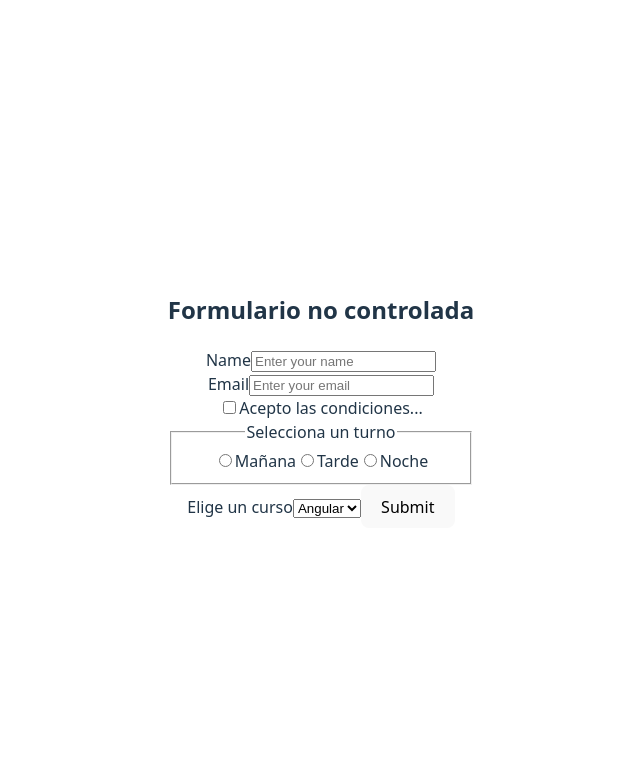
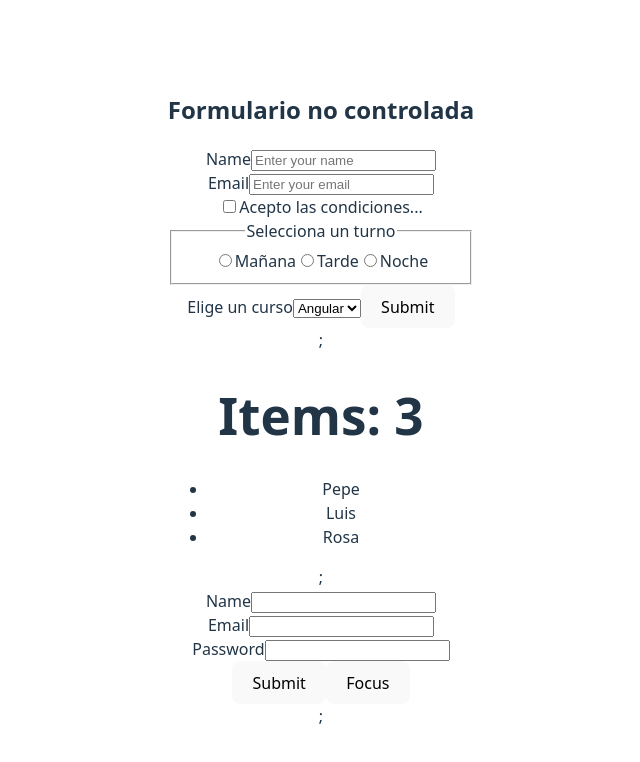
Before and after one commit to alce65/react-demo, a React (Vite) app: page / in a window 1280 px wide. Shown: the top 762 px of the page, without its empty margins (319-959 px from the left). Built offline with nearby package versions, Linux system fonts and the light colour scheme; the HTML template or start-up script is replaced by a standard one.

Commit message:
Add day4 demos

```diff
--- a/src/App.tsx
+++ b/src/App.tsx
@@ -2,12 +2,20 @@ import type { JSX } from 'react';
 import './App.css';
 // import { Form } from './components/7.form';
 import { FormNC } from './components/7b.form.NC';
+import { ItemsWrapper } from './components/11.items';
+import { FormFocus } from './components/12.focus';
 //import { Initial } from "./components/initial";
 
 const App = (): JSX.Element => {
-  return <FormNC />;
-  // <Form />;
-  // <Initial />;
+  return (
+    <>
+      <FormNC />;
+      {/* // <Form />;
+      // <Initial />; */}
+      <ItemsWrapper />;
+      <FormFocus />;
+    </>
+  );
 };
 
 export default App;
--- /dev/null
+++ b/src/components/11.items.tsx
@@ -0,0 +1,61 @@
+import { useCallback, useEffect, useState } from 'react';
+
+export type Item = {
+  id: number;
+  name: string;
+};
+
+type Props = {
+  getData: () => Promise<Item[]>;
+};
+
+export const Items: React.FC<Props> = ({ getData }) => {
+  const [items, setItems] = useState<Item[]>([]);
+
+  const loadData = useCallback(async (): Promise<void> => {
+    const data = await getData();
+    setItems(() => data);
+  }, []);
+
+  //   const loadDataCB = (): void => {
+  //     getData().then((data) => {
+  //       setItems(() => data);
+  //     });
+  //   };
+
+  useEffect(() => {
+    console.log('loadData');
+    loadData();
+  }, []);
+
+  return (
+    <div>
+      <h1>Items: {items.length}</h1>
+      {/* <button onClick={() => setItems([...Items, { id: Items.length + 1, name: `Item ${Items.length + 1}` }])}>
+                Add Item
+            </button> */}
+      <ul>
+        {items.map((item) => (
+          <li key={item.id}>{item.name}</li>
+        ))}
+      </ul>
+    </div>
+  );
+};
+
+export const ItemsWrapper: React.FC = () => {
+  const getData = useCallback(async (): Promise<Item[]> => {
+    return new Promise((resolve) => {
+      setTimeout(() => {
+        resolve([
+          { id: 1, name: 'Pepe' },
+          { id: 2, name: 'Luis' },
+          { id: 3, name: 'Rosa' },
+        ]);
+      }, 1000);
+    });
+  }, []);
+
+  // return <Items getData={async () => []}></Items>;
+  return <Items getData={getData}></Items>;
+};
--- /dev/null
+++ b/src/components/12.focus.tsx
@@ -0,0 +1,45 @@
+import { useRef } from "react";
+
+export const FormFocus: React.FC = () => {
+
+
+    const inputRef = useRef<HTMLInputElement>(null)
+
+
+  //   const focusInput = (ev: React.MouseEvent<HTMLButtonElement>): void => {
+  //     const form = ev.currentTarget.parentElement as HTMLFormElement;
+  //     const input = form.querySelector('input[type="text"]') as HTMLInputElement;
+  //     input.focus();
+  //     console.log('Focus input');
+  //   };
+
+  const focusInput = (): void => {
+    inputRef.current?.focus();
+  };
+
+  return (
+    <form>
+      <div>
+        <label htmlFor="name">Name</label>
+        <input
+          ref={inputRef} // Referencia al input
+          type="text"
+          id="name"
+          name="name"
+        />
+      </div>
+      <div>
+        <label htmlFor="email">Email</label>
+        <input type="email" id="email" name="email" />
+      </div>
+      <div>
+        <label htmlFor="password">Password</label>
+        <input type="password" id="password" name="password" />
+      </div>
+      <button type="submit">Submit</button>
+      <button type="button" onClick={focusInput}>
+        Focus
+      </button>
+    </form>
+  );
+};
```
Also changed, not shown: src/components/10.overload..tsx (added, +59 -0 lines), src/components/11b.items.inside.tsx (added, +40 -0 lines).
